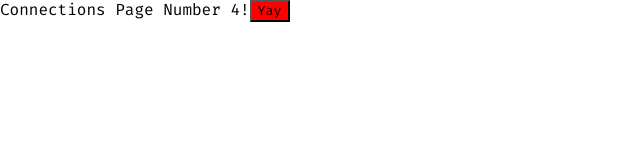
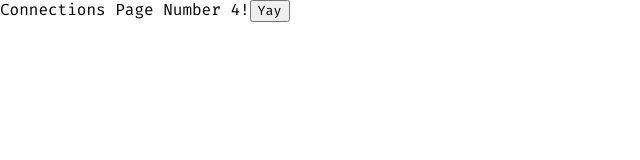
Before and after one commit to michaelhelvey/node-mysqladmin, a React (Create React App) app: page / in a window 1280 px wide. Shown: the top 160 px of the page, without its empty margins (0-640 px from the left). Built offline with nearby package versions, Linux system fonts and the light colour scheme; no server answers.

Commit message:
styled-components causes memory leak in typescript...

```diff
--- a/src/app/ConnectionsRoute.tsx
+++ b/src/app/ConnectionsRoute.tsx
@@ -10,7 +10,7 @@ const mapStateToProps = (state: AppState) => ({
 })
 
 interface ConnectionsRouteProps extends RouteProps {
-  OriginalComponent: (props: any) => JSX.Element
+  OriginalComponent: React.FunctionComponent<any>
   activeConnection: DatabaseConnection | null
   isCurrentlyConnected: boolean
 }
--- a/src/app/app.tsx
+++ b/src/app/app.tsx
@@ -1,9 +1,9 @@
-import React, { Component } from 'react'
+import React from 'react'
 import { Provider } from 'react-redux'
 import { PersistGate } from 'redux-persist/integration/react'
 import { BrowserRouter as Router, Switch, Route } from 'react-router-dom'
 import configureStore from '../store'
-import ConnectionsPage from '../pages/Connections'
+import ConnectionsPage from '../pages/ConnectionsPage'
 import ConnectionsRoute from './ConnectionsRoute'
 
 const { store, persistor } = configureStore()
--- /dev/null
+++ b/src/db/index.ts
@@ -0,0 +1,30 @@
+import io from 'socket.io-client'
+
+enum events {
+  CREATE_DB_CONN_REQ = 'CREATE_DB_CONN_REQUEST',
+  CREATE_DB_CONN_RESPONSE = 'CREATE_DB_CONN_RESPONSE',
+  DISCONNCT_DB_CON_RESPONSE = 'DISCONNECT_DB_CON_RESPONSE',
+  ISSUE_DB_CMD_REQ = 'ISSUE_DB_CMD_REQUEST',
+  ISSUE_DB_CMD_RESPONSE = 'ISSUE_DB_CMD_RESPONSE',
+}
+
+const socket = io('http://localhost:3006')
+
+export default () => {
+  socket.emit(events.CREATE_DB_CONN_REQ, {
+    user: 'root',
+    password: 'tallis',
+    host: '127.0.0.1',
+    database: 'rrm_test_2',
+  })
+  socket.on(events.CREATE_DB_CONN_RESPONSE, (data: any) => {
+    console.log('create db conn ', data)
+    socket.emit(events.ISSUE_DB_CMD_REQ, {
+      sql: 'select User,Host from mysql.user',
+    })
+  })
+
+  socket.on(events.ISSUE_DB_CMD_RESPONSE, (data: any) => {
+    console.log('query db ', data)
+  })
+}
--- /dev/null
+++ b/src/pages/ConnectionsPage.tsx
@@ -0,0 +1,17 @@
+import React, { useEffect } from 'react'
+import testDbConnection from '../db'
+
+const ConnectionsPage: React.FunctionComponent = props => {
+  useEffect(() => {
+    testDbConnection()
+  })
+
+  return (
+    <div>
+      Connections Page Number 4!
+      <button>Yay</button>
+    </div>
+  )
+}
+
+export default ConnectionsPage
--- a/src/pages/connections.tsx
+++ /dev/null
@@ -1,47 +0,0 @@
-import React, { useEffect } from 'react'
-import styled from 'styled-components'
-import io from 'socket.io-client'
-
-export enum events {
-  CREATE_DB_CONN_REQ = 'CREATE_DB_CONN_REQUEST',
-  CREATE_DB_CONN_RESPONSE = 'CREATE_DB_CONN_RESPONSE',
-  DISCONNCT_DB_CON_RESPONSE = 'DISCONNECT_DB_CON_RESPONSE',
-  ISSUE_DB_CMD_REQ = 'ISSUE_DB_CMD_REQUEST',
-  ISSUE_DB_CMD_RESPONSE = 'ISSUE_DB_CMD_RESPONSE',
-}
-
-const socket = io('http://localhost:3006')
-
-const MyNewButton = styled.button`
-  background-color: red;
-`
-
-const ConnectionsPage = (props: any) => {
-  useEffect(() => {
-    socket.emit(events.CREATE_DB_CONN_REQ, {
-      user: 'root',
-      password: 'tallis',
-      host: '127.0.0.1',
-      database: 'rrm_test_2',
-    })
-    socket.on(events.CREATE_DB_CONN_RESPONSE, (data: any) => {
-      console.log('create db conn ', data)
-      socket.emit(events.ISSUE_DB_CMD_REQ, {
-        sql: 'select User,Host from mysql.user',
-      })
-    })
-
-    socket.on(events.ISSUE_DB_CMD_RESPONSE, (data: any) => {
-      console.log('query db ', data)
-    })
-  })
-
-  return (
-    <div>
-      Connections Page Number 4!
-      <MyNewButton>Yay</MyNewButton>
-    </div>
-  )
-}
-
-export default ConnectionsPage
```
Also changed, not shown: tsconfig.json (+9 -3 lines).
